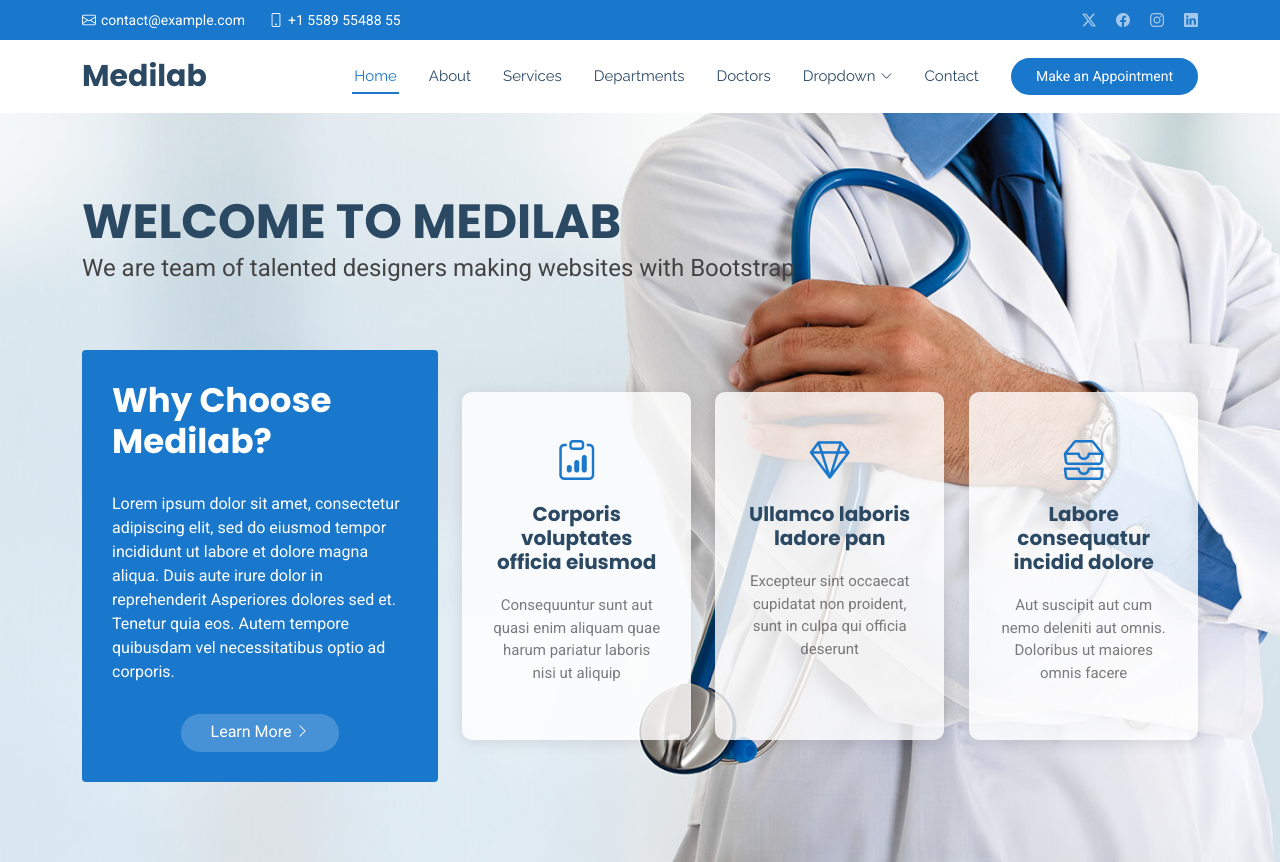
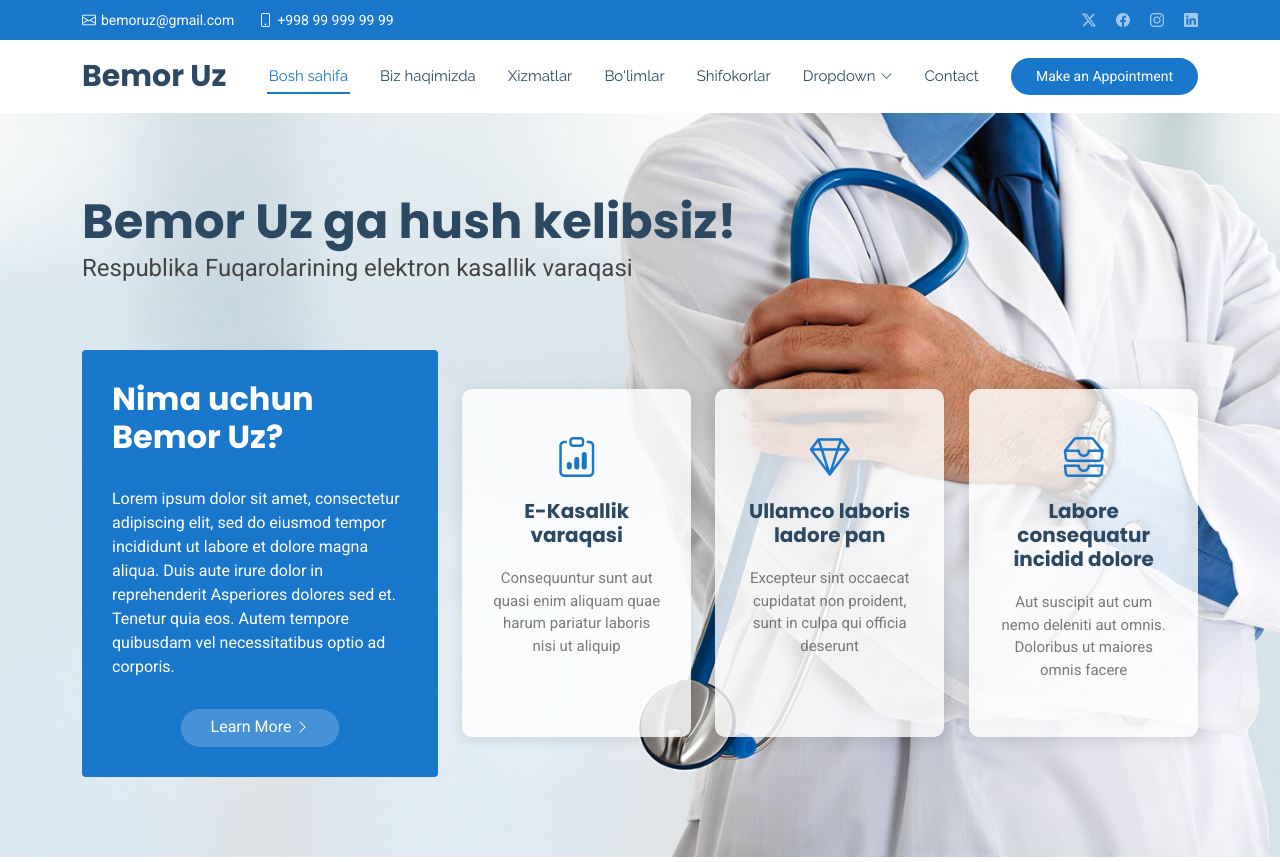
Before and after one commit to TukhtayevaRoziya/bemoruz, a plain HTML site: page index.html in a window 1280 px wide. Shown: the top 862 px of the page. Drawn offline with Linux system fonts and the light colour scheme.

Commit message:
changing site into uzb

```diff
--- a/assets/css/main.css
+++ b/assets/css/main.css
@@ -962,7 +962,7 @@ section,
 .hero .content .why-box h3 {
   color: var(--contrast-color);
   font-weight: 700;
-  font-size: 34px;
+  font-size: 32px;
   margin-bottom: 30px;
 }
 
--- a/index.html
+++ b/index.html
@@ -4,7 +4,7 @@
 <head>
   <meta charset="utf-8">
   <meta content="width=device-width, initial-scale=1.0" name="viewport">
-  <title>Index - Medilab Bootstrap Template</title>
+  <title>Bemor Uz</title>
   <meta name="description" content="">
   <meta name="keywords" content="">
 
@@ -44,8 +44,8 @@
     <div class="topbar d-flex align-items-center">
       <div class="container d-flex justify-content-center justify-content-md-between">
         <div class="contact-info d-flex align-items-center">
-          <i class="bi bi-envelope d-flex align-items-center"><a href="mailto:contact@example.com">contact@example.com</a></i>
-          <i class="bi bi-phone d-flex align-items-center ms-4"><span>+1 5589 55488 55</span></i>
+          <i class="bi bi-envelope d-flex align-items-center"><a href="mailto:contact@example.com">bemoruz@gmail.com</a></i>
+          <i class="bi bi-phone d-flex align-items-center ms-4"><span>+998 99 999 99 99</span></i>
         </div>
         <div class="social-links d-none d-md-flex align-items-center">
           <a href="#" class="twitter"><i class="bi bi-twitter-x"></i></a>
@@ -62,16 +62,16 @@
         <a href="index.html" class="logo d-flex align-items-center me-auto">
           <!-- Uncomment the line below if you also wish to use an image logo -->
           <!-- <img src="assets/img/logo.png" alt=""> -->
-          <h1 class="sitename">Medilab</h1>
+          <h1 class="sitename">Bemor Uz</h1>
         </a>
 
         <nav id="navmenu" class="navmenu">
           <ul>
-            <li><a href="#hero" class="active">Home<br></a></li>
-            <li><a href="#about">About</a></li>
-            <li><a href="#services">Services</a></li>
-            <li><a href="#departments">Departments</a></li>
-            <li><a href="#doctors">Doctors</a></li>
+            <li><a href="#hero" class="active">Bosh sahifa<br></a></li>
+            <li><a href="#about">Biz haqimizda</a></li>
+            <li><a href="#services">Xizmatlar</a></li>
+            <li><a href="#departments">Bo'limlar</a></li>
+            <li><a href="#doctors">Shifokorlar</a></li>
             <li class="dropdown"><a href="#"><span>Dropdown</span> <i class="bi bi-chevron-down toggle-dropdown"></i></a>
               <ul>
                 <li><a href="#">Dropdown 1</a></li>
@@ -112,14 +112,14 @@
       <div class="container position-relative">
 
         <div class="welcome position-relative" data-aos="fade-down" data-aos-delay="100">
-          <h2>WELCOME TO MEDILAB</h2>
-          <p>We are team of talented designers making websites with Bootstrap</p>
+          <h2>Bemor Uz ga hush kelibsiz!</h2>
+          <p>Respublika Fuqarolarining elektron kasallik varaqasi </p>
         </div><!-- End Welcome -->
 
         <div class="content row gy-4">
           <div class="col-lg-4 d-flex align-items-stretch">
             <div class="why-box" data-aos="zoom-out" data-aos-delay="200">
-              <h3>Why Choose Medilab?</h3>
+              <h3>Nima uchun <br> Bemor Uz?</h3>
               <p>
                 Lorem ipsum dolor sit amet, consectetur adipiscing elit, sed do eiusmod tempor incididunt ut labore et dolore magna aliqua. Duis aute irure dolor in reprehenderit
                 Asperiores dolores sed et. Tenetur quia eos. Autem tempore quibusdam vel necessitatibus optio ad corporis.
@@ -137,7 +137,7 @@
                 <div class="col-xl-4 d-flex align-items-stretch">
                   <div class="icon-box" data-aos="zoom-out" data-aos-delay="300">
                     <i class="bi bi-clipboard-data"></i>
-                    <h4>Corporis voluptates officia eiusmod</h4>
+                    <h4>E-Kasallik varaqasi</h4>
                     <p>Consequuntur sunt aut quasi enim aliquam quae harum pariatur laboris nisi ut aliquip</p>
                   </div>
                 </div><!-- End Icon Box -->
```
